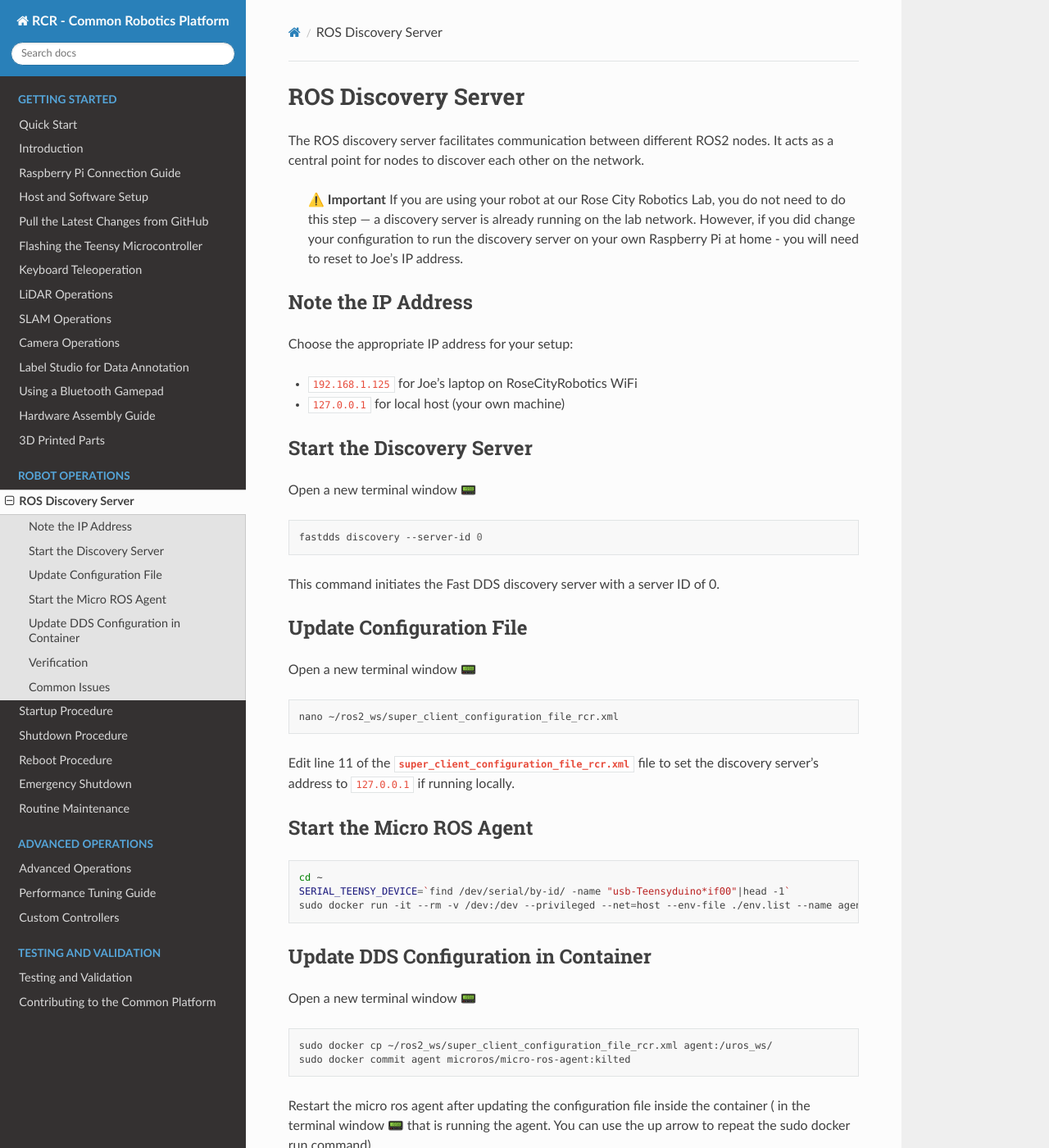
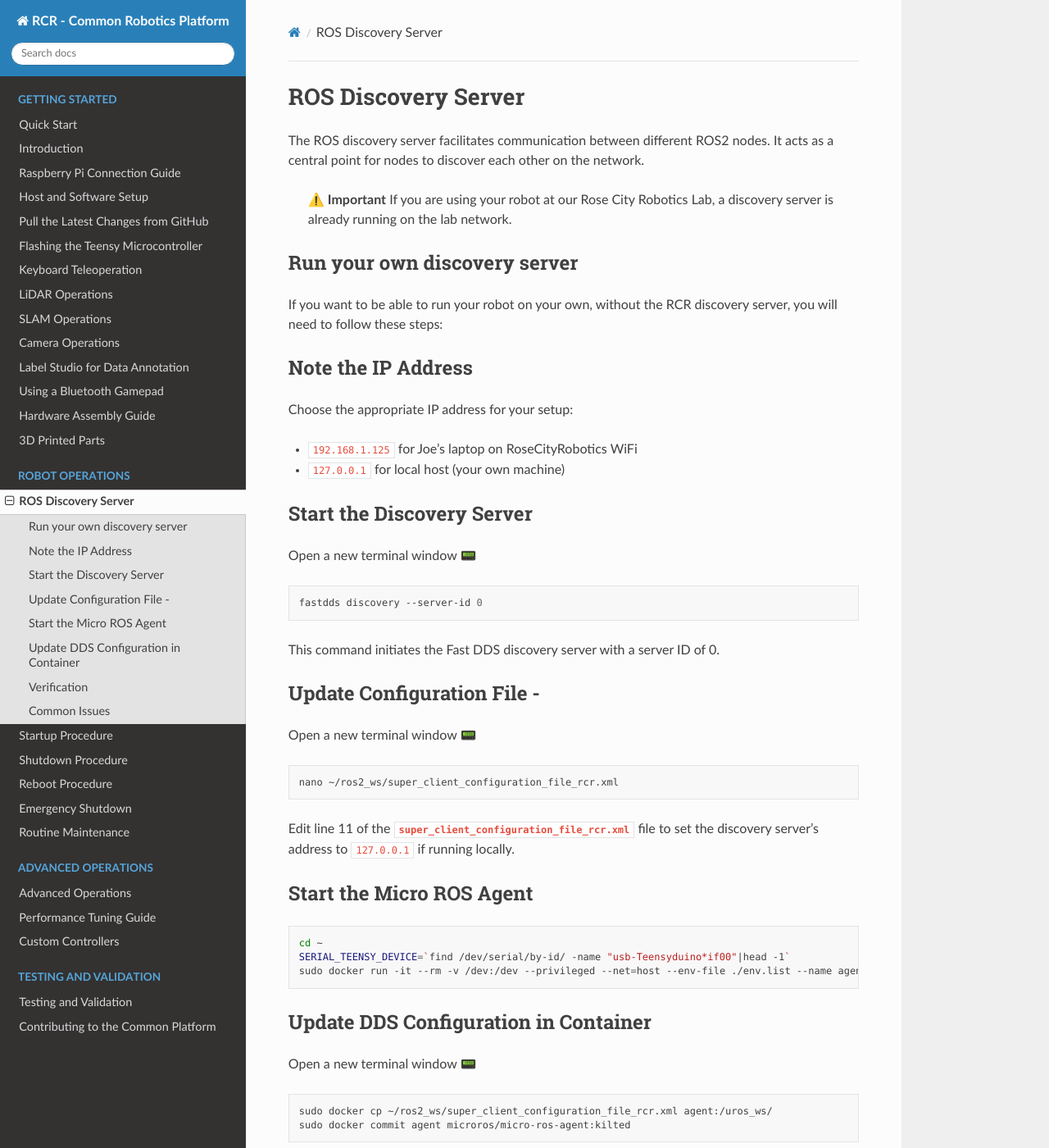
Before and after one commit to RoseCityRobotics/common_platform, a Sphinx documentation site: the page built from docs/source/operations/discovery_server.md, in a window 1280 px wide and 1400 px high. Shown: the whole window at 82% size. Built offline with Sphinx 7.4.7 and the Read the Docs theme 3.1.0, drawn with Linux system fonts in a browser that asks for light colours; pages that are not in the unit, such as notebooks, are missing from menus.

```diff
--- a/docs/source/operations/discovery_server.md
+++ b/docs/source/operations/discovery_server.md
@@ -3,7 +3,11 @@
 The ROS discovery server facilitates communication between different ROS2 nodes. It acts as a central point for nodes to discover each other on the network.
 
 > ⚠️ **Important**
-> If you are using your robot at our Rose City Robotics Lab, you do not need to do this step — a discovery server is already running on the lab network. However, if you did change your configuration to run the discovery server on your own Raspberry Pi at home - you will need to reset to Joe's IP address.
+> If you are using your robot at our Rose City Robotics Lab, a discovery server is already running on the lab network.
+
+
+## Run your own discovery server
+If you want to be able to run your robot on your own, without the RCR discovery server, you will need to follow these steps:
 
 ## Note the IP Address
 
@@ -21,7 +25,7 @@
 
 This command initiates the Fast DDS discovery server with a server ID of 0.
 
-## Update Configuration File
+## Update Configuration File -
 
 Open a new terminal window 📟
 
```
Also changed, not shown: docs/source/slam/mapping.md (+1 -0 lines).
